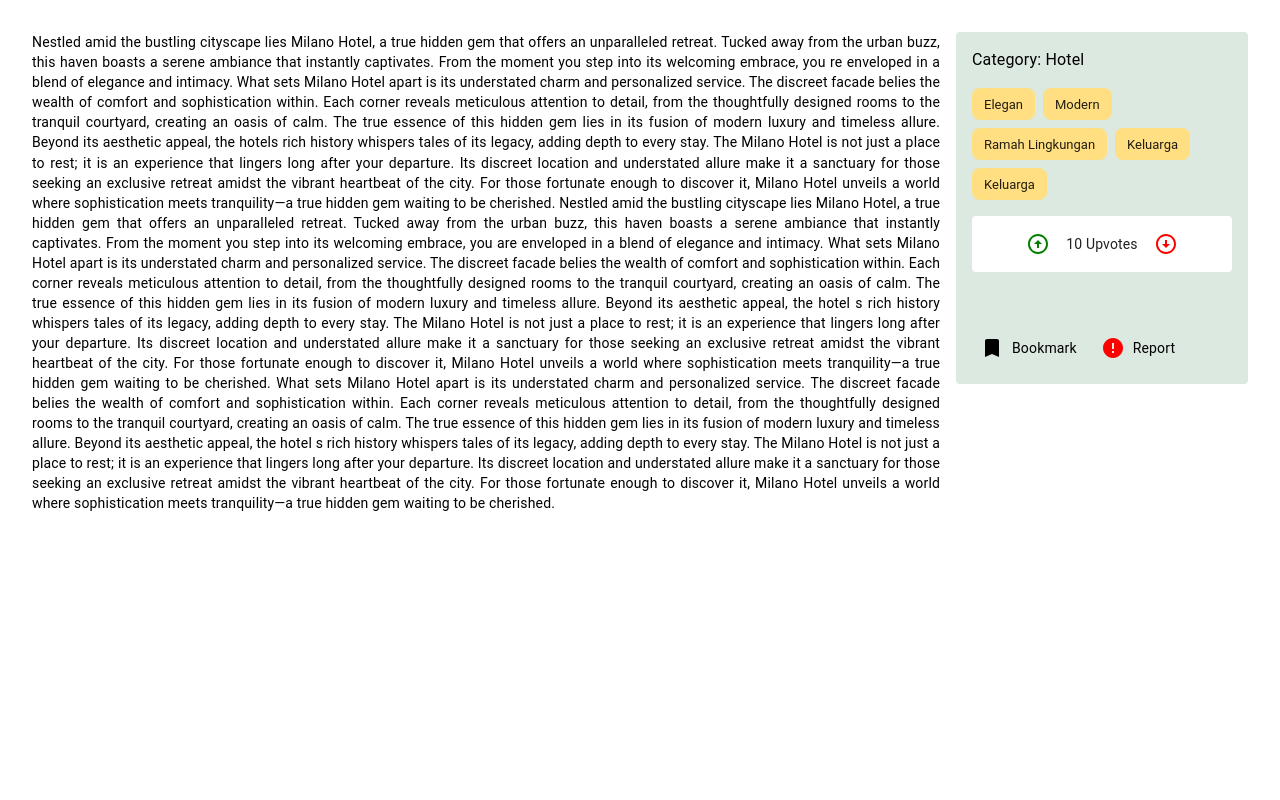
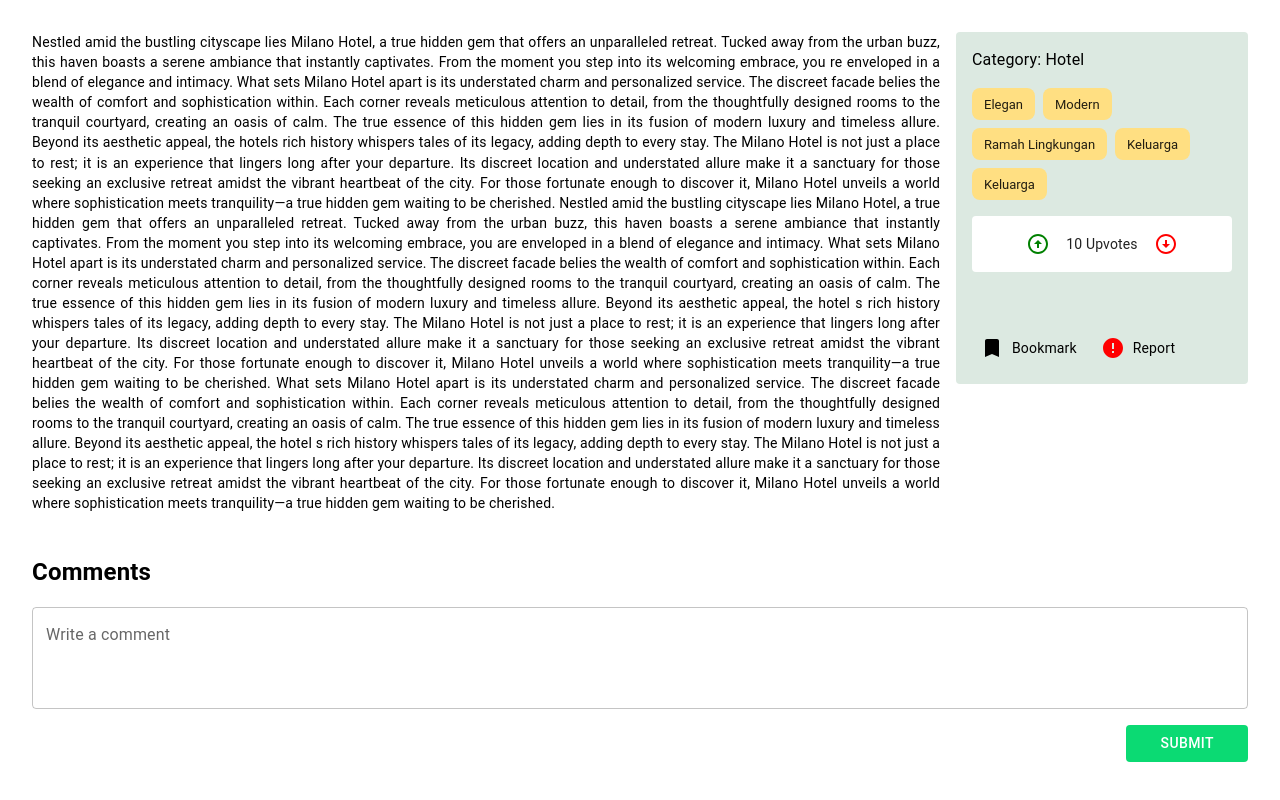
Before and after one commit to project-zusammen/hidden-gem-frontend, a React (Vite) app: page /post in a window 1280 px wide. Shown: the part 988-1788 px from the top of the page. Before the commit the page ends 1509 px from the top, so only its background shows below. Built offline with nearby package versions, Linux system fonts and the light colour scheme.

Commit message:
comments section

```diff
--- a/src/pages/Post.jsx
+++ b/src/pages/Post.jsx
@@ -1,4 +1,4 @@
-import { Box, Card, CardMedia, Container, Grid, ImageList, ImageListItem, Typography, Chip, IconButton, Paper, Stack } from "@mui/material";
+import { Box, Card, CardMedia, Container, Grid, ImageList, ImageListItem, Typography, Chip, IconButton, Paper, Stack, TextField, Button } from "@mui/material";
 import Navbar from "../components/Navbar";
 import images from "../data/images";
 import chipLists from "../data/chipLists";
@@ -94,6 +94,15 @@
             </Stack>
           </Grid>
         </Grid>
+        <Box component="form" sx={{ display: "flex", flexDirection: "column", gap: 2, marginY: 5 }}>
+          <Typography variant="h6" sx={{ fontSize: 24, fontWeight: 700 }}>
+            Comments
+          </Typography>
+          <TextField id="outlined-basic" label="Write a comment" variant="outlined" multiline rows={3} />
+          <Button variant="contained" type="submit" sx={{ width: "10%", alignSelf: "end", backgroundColor: "#0bda73", ":hover": { backgroundColor: "#0ff582" }, boxShadow: "none" }}>
+            Submit
+          </Button>
+        </Box>
       </Container>
     </>
   );
```
